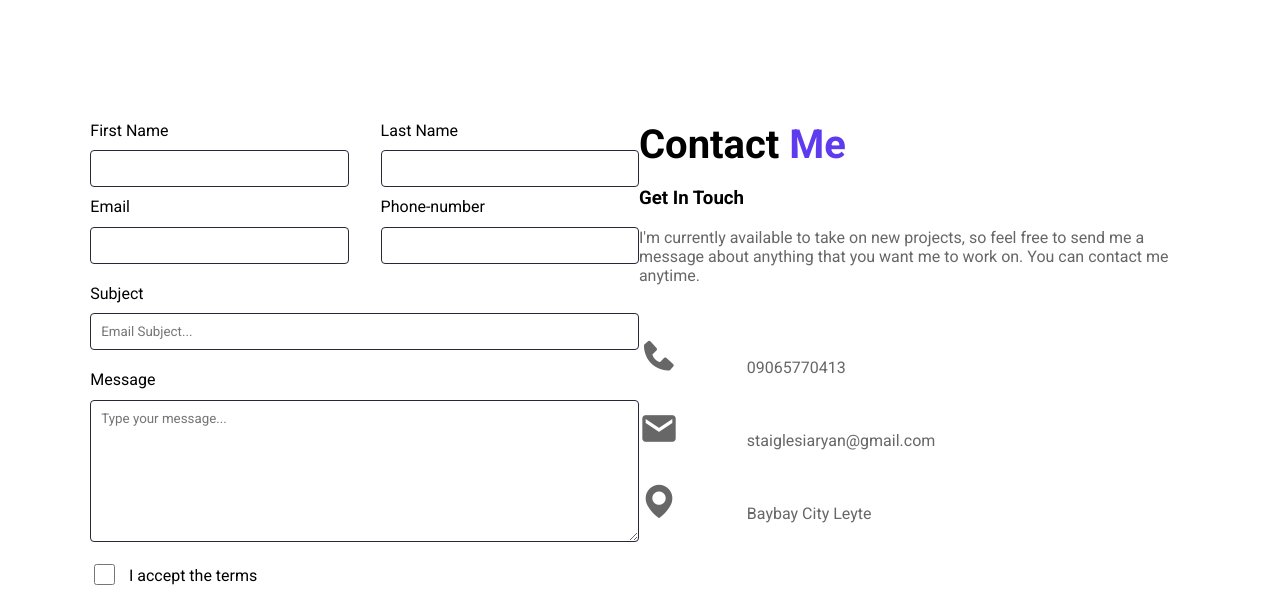
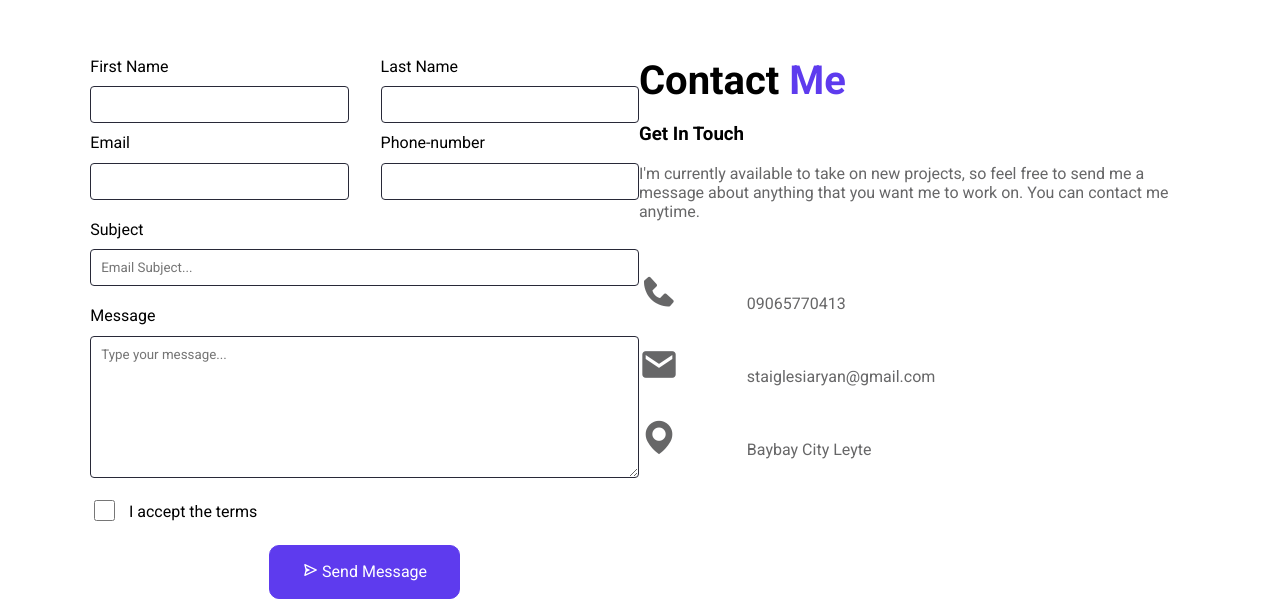
Before and after one commit to rye33/react-porfolio, a React (Create React App) app: page / in a window 1280 px wide. Shown: the part 2109-2710 px from the top of the page. Built offline with nearby package versions, Linux system fonts and the light colour scheme.

Commit message:
gap change
contact section

```diff
--- a/src/App.css
+++ b/src/App.css
@@ -436,7 +436,7 @@ span {
   flex-direction: row-reverse;
   justify-content: center;
   padding: 133.3px 90.3px;
-  margin-top: 8rem;
+  margin-top: 4rem;
 }
 .contact--section--header {
   font-size: 40px;
```
